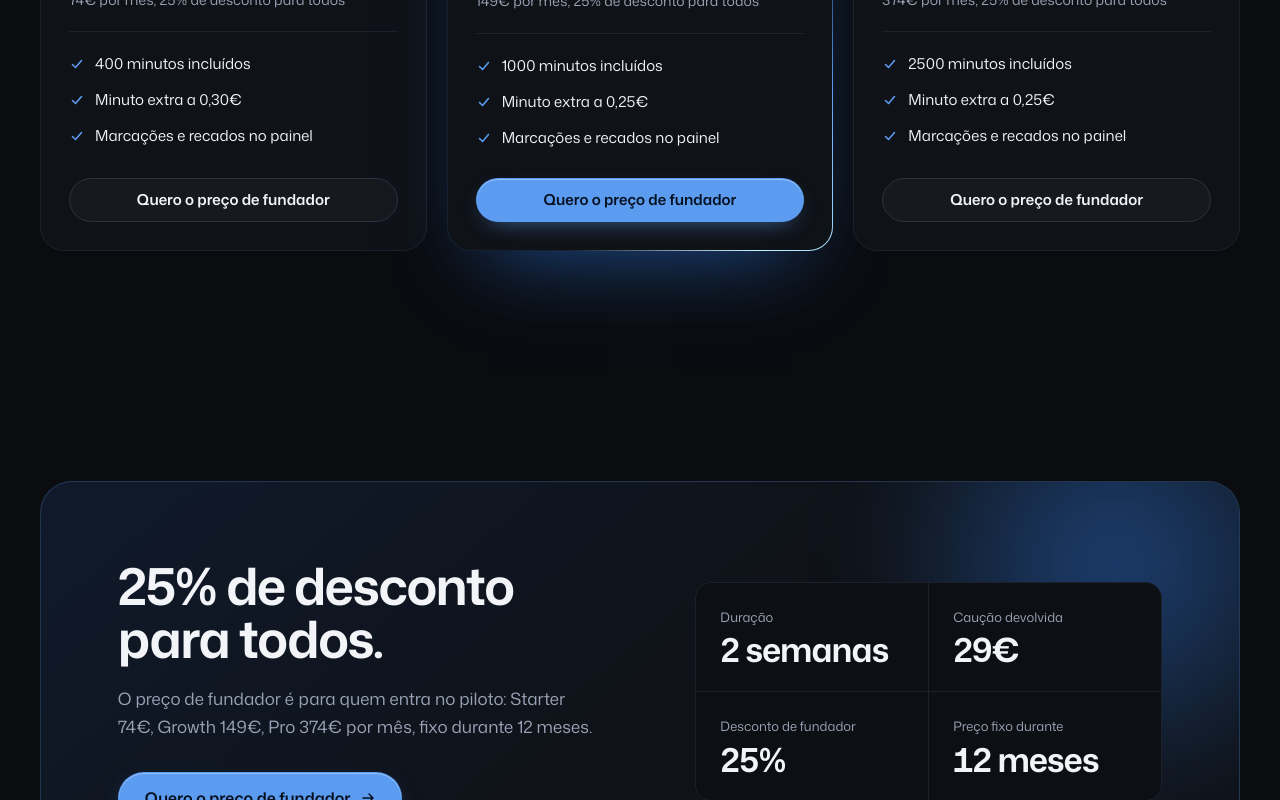
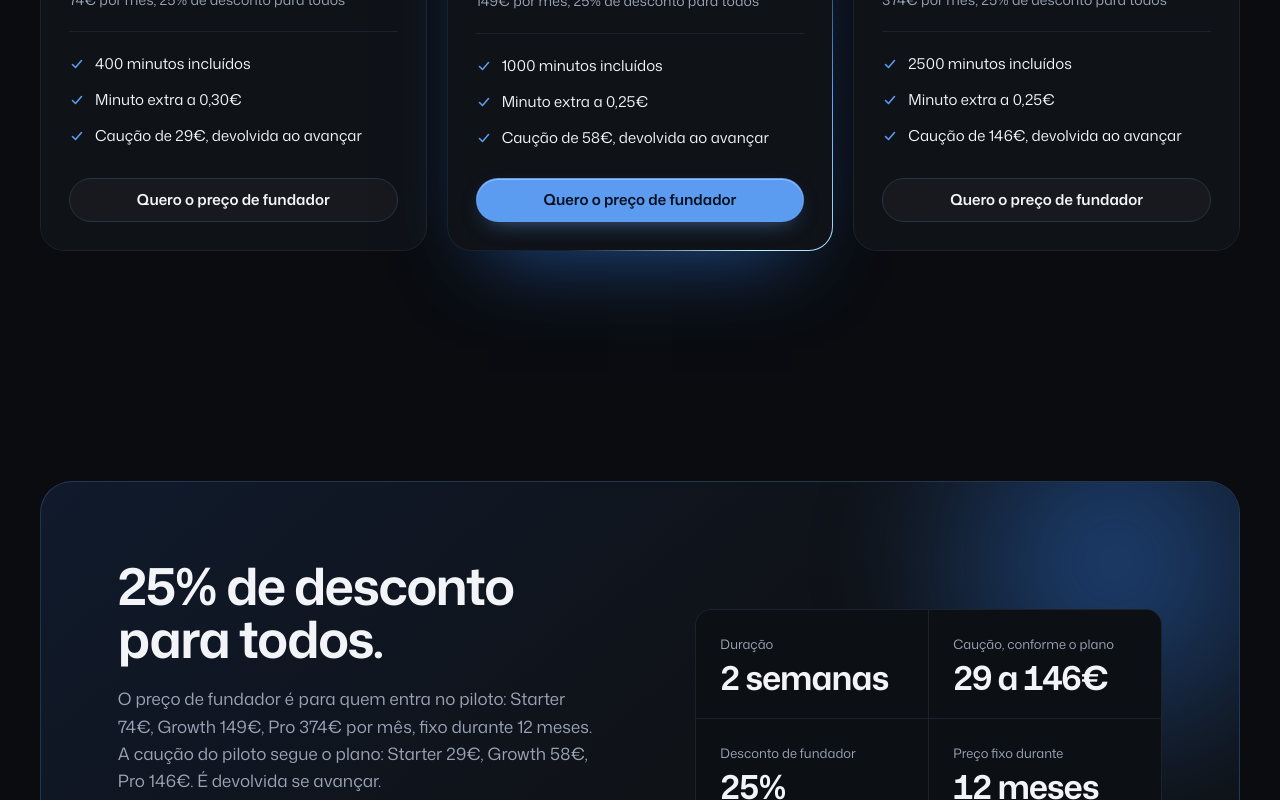
Before and after one commit to dongrie05/Linea, a Next.js app: page / in a window 1280 px wide. Shown: the part 4960-5760 px from the top of the page. Built offline with nearby package versions, Linux system fonts and the light colour scheme; no server answers.

Commit message:
A caução do piloto passa a depender do plano
Co-authored-by: dongrie05 <dongrie05@users.noreply.github.com>

```diff
--- a/src/components/site/home.tsx
+++ b/src/components/site/home.tsx
@@ -83,7 +83,7 @@ const FAQ = [
   ],
   [
     "A caução cobre as chamadas do piloto?",
-    `A caução é de ${PILOT.depositEur}€ e é devolvida se avançar para um plano.`,
+    `Depende do plano: ${PLANS.map(plan => `${plan.name} ${plan.depositEur}€`).join(", ")}. É devolvida se avançar para um plano.`,
   ],
   [
     "A Linea substitui a equipa?",
@@ -420,7 +420,7 @@ export function HomePage() {
                       </li>
                       <li>
                         <CheckIcon />
-                        Marcações e recados no painel
+                        Caução de {plan.depositEur}€, devolvida ao avançar
                       </li>
                     </ul>
                     <a
@@ -449,7 +449,12 @@ export function HomePage() {
                   {PLANS.map(
                     plan => `${plan.name} ${plan.founderPriceEur}€`
                   ).join(", ")}{" "}
-                  por mês, fixo durante {PILOT.founderMonths} meses.
+                  por mês, fixo durante {PILOT.founderMonths} meses. A caução do
+                  piloto segue o plano:{" "}
+                  {PLANS.map(plan => `${plan.name} ${plan.depositEur}€`).join(
+                    ", "
+                  )}
+                  . É devolvida se avançar.
                 </p>
                 <a className="btn btn--primary btn--lg" href="#pedido">
                   {FOUNDER_CTA}
@@ -462,12 +467,9 @@ export function HomePage() {
                   <dd>2 semanas</dd>
                 </div>
                 <div style={d(1)}>
-                  <dt>Caução devolvida</dt>
+                  <dt>Caução, conforme o plano</dt>
                   <dd>
-                    <span data-count={PILOT.depositEur}>
-                      {PILOT.depositEur}
-                    </span>
-                    €
+                    {PLANS[0].depositEur} a {PLANS[2].depositEur}€
                   </dd>
                 </div>
                 <div style={d(2)}>
--- a/src/lib/site.ts
+++ b/src/lib/site.ts
@@ -1,6 +1,7 @@
 /**
  * Preços e piloto aprovados para publicação.
  * Valores mensais, em euros. O volume conta em minutos.
+ * A caução do Starter é 29€. Nos outros planos é a mesma parte do preço mensal, arredondada ao euro.
  */
 
 export const PLANS = [
@@ -9,6 +10,7 @@ export const PLANS = [
     name: "Starter",
     priceEur: 99,
     founderPriceEur: 74,
+    depositEur: 29,
     minutesPerMonth: 400,
     extraMinuteEur: 0.3,
   },
@@ -17,6 +19,7 @@ export const PLANS = [
     name: "Growth",
     priceEur: 199,
     founderPriceEur: 149,
+    depositEur: 58,
     minutesPerMonth: 1000,
     extraMinuteEur: 0.25,
   },
@@ -25,6 +28,7 @@ export const PLANS = [
     name: "Pro",
     priceEur: 499,
     founderPriceEur: 374,
+    depositEur: 146,
     minutesPerMonth: 2500,
     extraMinuteEur: 0.25,
   },
@@ -33,7 +37,6 @@ export const PLANS = [
 export type PlanId = (typeof PLANS)[number]["id"];
 
 export const PILOT = {
-  depositEur: 29,
   founderDiscountPercent: 25,
   founderMonths: 12,
 } as const;
@@ -88,7 +91,7 @@ export function founderPricesSentence(): string {
 
 export const PILOT_SENTENCES = [
   "Duas semanas grátis.",
-  `A caução é de ${PILOT.depositEur}€. É devolvida se avançar para um plano.`,
+  `A caução depende do plano: ${PLANS.map(plan => `${plan.name} ${plan.depositEur}€`).join(", ")}. É devolvida se avançar para um plano.`,
   `O preço de fundador é um desconto de ${PILOT.founderDiscountPercent}% para todos. Mantém-se fixo durante ${PILOT.founderMonths} meses.`,
   founderPricesSentence(),
 ] as const;
```
